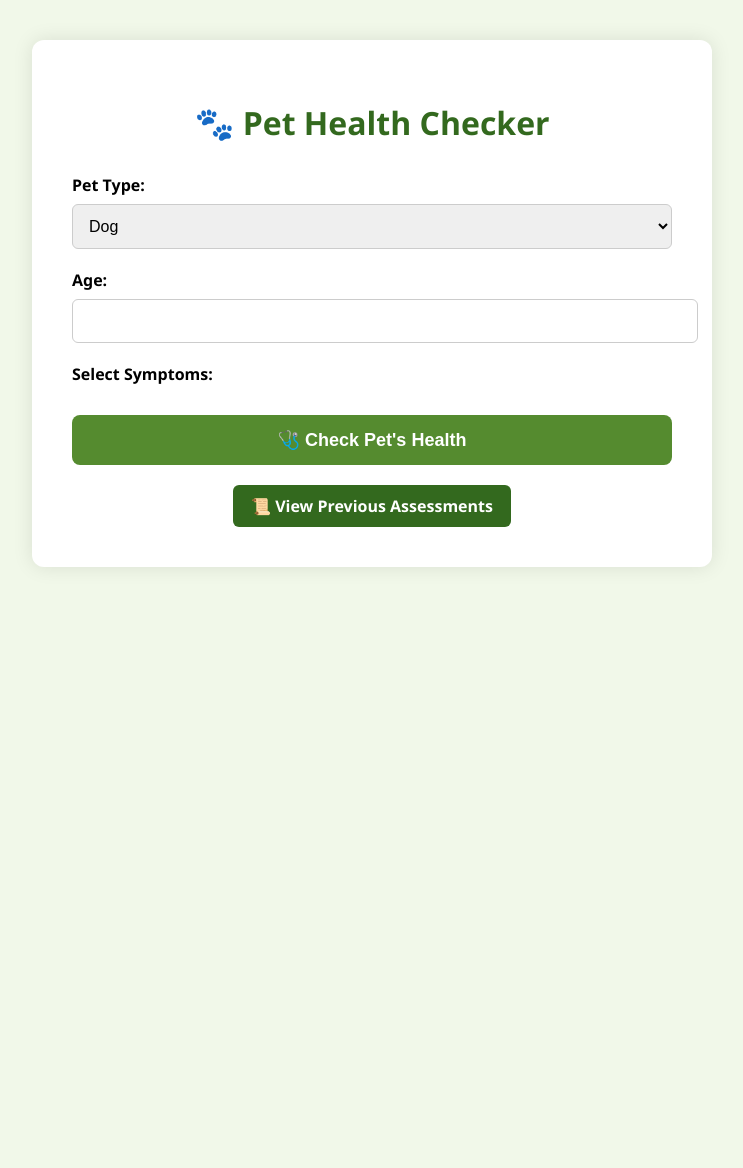
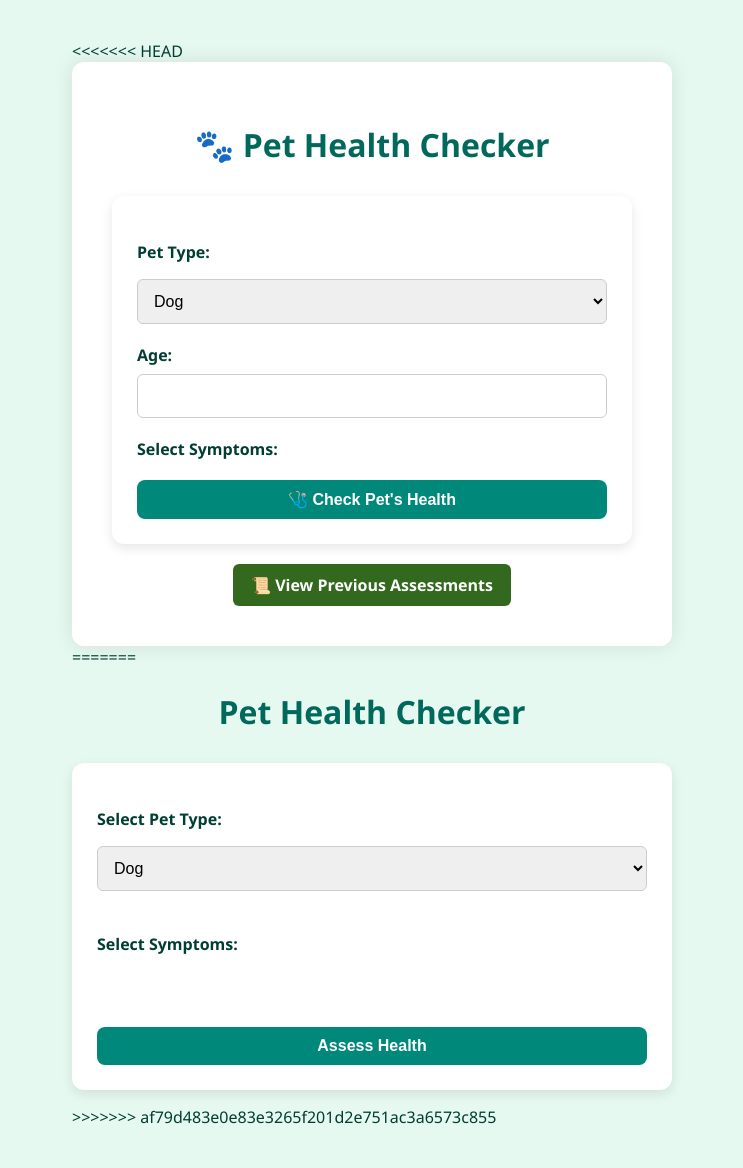
Before and after one commit to Anyaibe/Pet-Health-Assessment, a Python web app: template Pet-Health-Assessment/templates/index.html in a window 1280 px wide. Shown: the whole page, without its empty margins (268-1011 px from the left). Before the commit the page ends 567 px from the top, so only its background shows below. Run offline with Jinja, Linux system fonts and the light colour scheme; the template is opened without the code that fills it, so the values that code supplies are empty.

Commit message:
seventh commit

```diff
--- /dev/null
+++ b/Pet-Health-Assessment/static/style.css
@@ -0,0 +1,46 @@
+body {
+    font-family: 'Segoe UI', sans-serif;
+    background: #e6f9f0;
+    color: #003d33;
+    padding: 40px;
+    max-width: 600px;
+    margin: auto;
+}
+
+h1 {
+    color: #00695c;
+    text-align: center;
+    margin-bottom: 30px;
+}
+
+form {
+    background: #ffffff;
+    padding: 25px;
+    border-radius: 12px;
+    box-shadow: 0 4px 12px rgba(0, 0, 0, 0.1);
+}
+
+label {
+    font-weight: bold;
+    display: block;
+    margin-top: 15px;
+}
+
+select, input[type="checkbox"] {
+    margin-top: 8px;
+}
+
+button {
+    background: #00897b;
+    color: white;
+    padding: 10px 20px;
+    border: none;
+    border-radius: 8px;
+    font-size: 16px;
+    cursor: pointer;
+    margin-top: 20px;
+}
+
+button:hover {
+    background: #00796b;
+}
--- a/Pet-Health-Assessment/templates/index.html
+++ b/Pet-Health-Assessment/templates/index.html
@@ -1,3 +1,4 @@
+<<<<<<< HEAD
 <!DOCTYPE html>
 <html>
 <head>
@@ -37,5 +38,29 @@
           <a href="/history" class="btn-secondary">📜 View Previous Assessments</a>
         </div>
     </div>
+=======
+<!doctype html>
+<html>
+<head>
+    <title>Pet Health Assessment</title>
+    <link rel="stylesheet" href="{{ url_for('static', filename='style.css') }}">
+</head>
+<body>
+    <h1>Pet Health Checker</h1>
+    <form method="POST" action="/assess">
+        <label>Select Pet Type:</label>
+        <select name="pet_type">
+            <option value="dog">Dog</option>
+            <option value="cat">Cat</option>
+        </select><br><br>
+
+        <label>Select Symptoms:</label><br>
+        {% for symptom in symptoms %}
+            <input type="checkbox" name="symptoms" value="{{ symptom }}"> {{ symptom }}<br>
+        {% endfor %}
+
+        <br><button type="submit">Assess Health</button>
+    </form>
+>>>>>>> af79d483e0e83e3265f201d2e751ac3a6573c855
 </body>
 </html>
```
Also changed, not shown: Pet-Health-Assessment/app.py (+52 -0 lines), Pet-Health-Assessment/static/result.css (added, +49 -0 lines), Pet-Health-Assessment/templates/result.html (+27 -0 lines), Pet-Health-Assessment/ReadMe.md.
